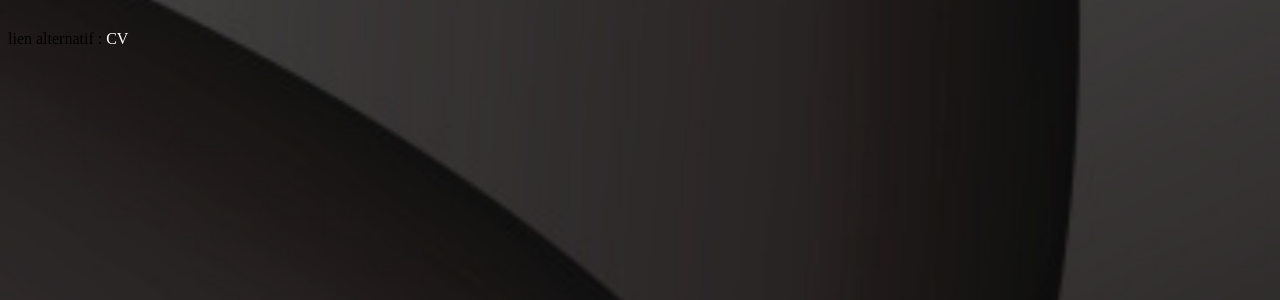
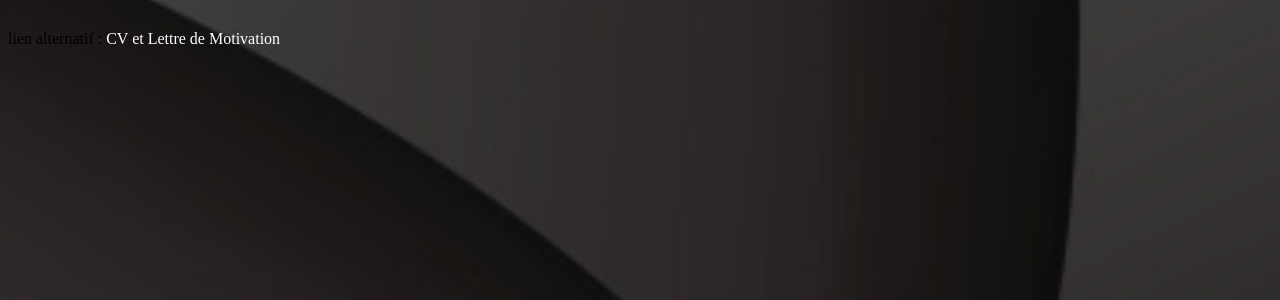
Before and after one commit to TheoGeneste/Portfolio, a PHP site: page /PageTheo.php in a window 1280 px wide. Shown: the part 128-428 px from the top of the page. Run offline with PHP 8.4, Linux system fonts and the light colour scheme.

Commit message:
[add] add motivation letter

```diff
--- a/View/PageTheo.php
+++ b/View/PageTheo.php
@@ -15,8 +15,8 @@
                 <li id="contact"><a href="../View/contact.php">Contact</a></li>
             </ul>
     </nav>
-            <object id='ObjetCv' data="../CSS/Cv1.pdf" type="application/pdf">
-                lien alternatif : <a href="../CSS/Cv1.pdf">CV</a>
+            <object id='ObjetCv' data="../CSS/Cv-Motivation.pdf" type="application/pdf">
+                lien alternatif : <a href="../CSS/Cv-Motivation.pdf">CV et Lettre de Motivation</a>
             </objetc>
     </body>
 </html>
```
Also changed, not shown: 1 other file.
